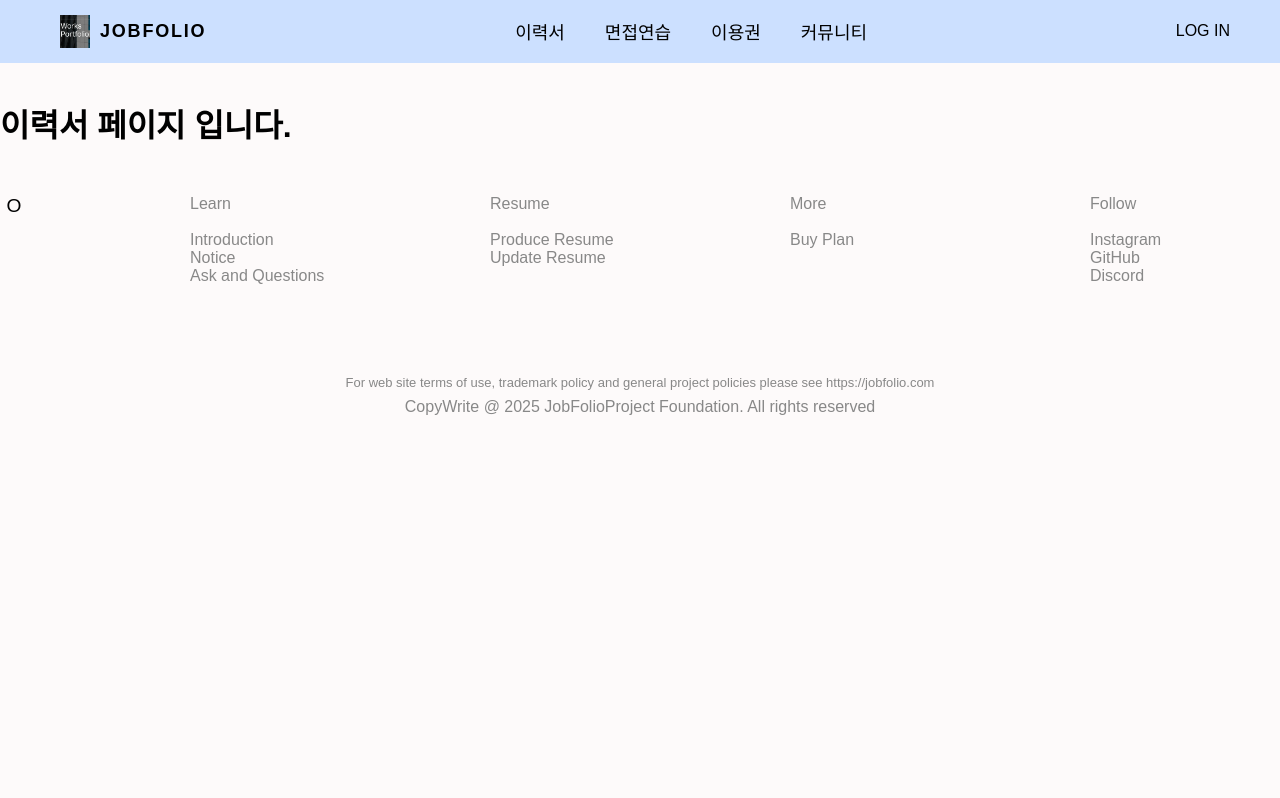
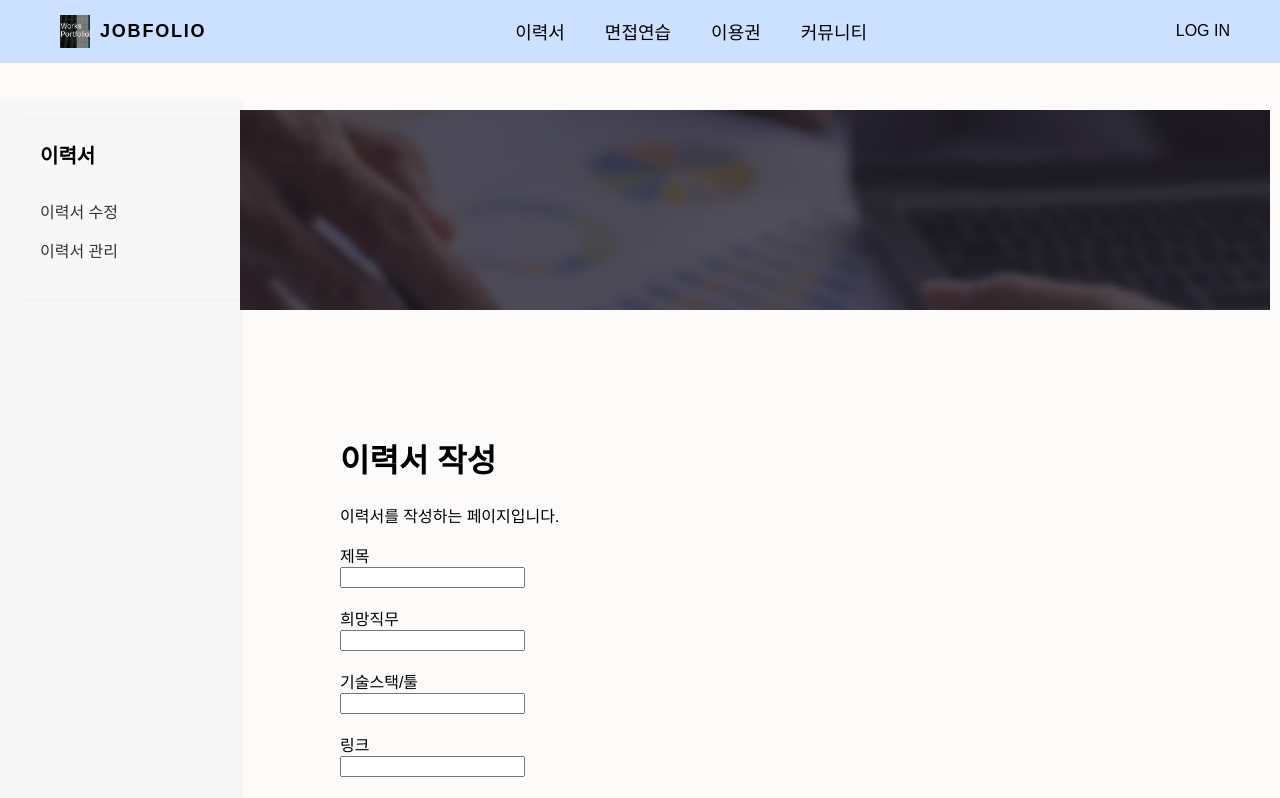
Before and after one commit to JobFolioProject/JobFolio, a React (Create React App) app in the folder react-project/: page /resume in a window 1280 px wide. Shown: the top 798 px of the page. Built offline with nearby package versions, Linux system fonts and the light colour scheme; the HTML template or start-up script is replaced by a standard one.

Commit message:
[2025-06-10]임수경--resume.jsx resume sidebar수정
이력서작성부분 수정했습니다. 사이드바도 생성했습니다.

```diff
--- a/react-project/src/components/resume/Resume.jsx
+++ b/react-project/src/components/resume/Resume.jsx
@@ -1,13 +1,94 @@
 import '../../css/resume/Resume.css';
+import ResumeSidebar from './ResumeSidebar';
+import React, { use, useState, useEffect} from 'react';
 
 const Resume = () => {
+    // 이력서 작성 페이지 컴포넌트
+    // 이력서 작성 폼을 포함하고 있으며, 사이드바를 사용하여 다른 이력서 관련 페이지로 이동할 수 있습니다.
+    const handleSubmit = (event) => {
+        event.preventDefault();
+        console.log('이력서 제출:', formData);
+        alert('이력서가 제출되었습니다.');
+    }
+
+    const [formData, setFormData] = useState({
+        title: '',
+        desired_position: '',
+        skill_tool: '',
+        link_url: '',
+        education: '',
+        experience: ''
+    });
+
+    const handleChange = (event) =>{
+        setFormData({
+            ...formData,
+            [event.target.name]: event.target.value
+        });
+    }
+
+
+    // useEffect(() => {
+    //     console.log('폼 데이터가 변경되었습니다:', formData);
+    // }, [formData]);
+
 
     return (
     <div className='resume'>
-        <h1>
-            이력서 페이지 입니다.
-        </h1>
-    </div>
+        <div className='resume-sidebar'>
+            <ResumeSidebar/>
+        </div>
+        <div className='resume-content'>
+            <div className="resume-banner">
+                <img src="/resources/img/banner.png" alt="Banner" />
+            </div>
+            {/* <div style={{ marginLeft: '200px', padding: '200px' }}> */}
+            <div className='resume-content-form' style={{ marginLeft: '0px', padding: '100px' }}>
+            <h1>이력서 작성</h1>
+            <p>
+                이력서를 작성하는 페이지입니다.
+                <br />
+            </p>
+           <form onSubmit={handleSubmit}>
+                    <label>
+                        <div><span>제목</span></div> {/* 제목을 div로 감싸고 */}
+                        <div><input type="text" name="title" onChange={handleChange} value={formData.title}/></div> {/* 인풋을 div로 감쌉니다 */}
+                    </label>
+                    <br /> {/* <br />은 이제 필요 없을 수 있습니다. 레이아웃에 따라 조절하세요. */}
+
+                    <label>
+                        <div><span>희망직무</span></div>
+                        <div><input type="email" name="desired_position" onChange={handleChange} value={formData.desired_position}/></div>
+                    </label>
+                    <br />
+
+                    {/* 나머지 부분도 동일하게 적용 */}
+                    <label>
+                        <div><span>기술스택/툴</span></div>
+                        <div><input type="text" name="skill_tool" onChange={handleChange} value={formData.skill_tool}/></div>
+                    </label>
+                    <br />
+                    <label>
+                        <div><span>링크</span></div>
+                        <div><input type="text" name="link_url" onChange={handleChange} value={formData.link_url}/></div>
+                    </label>
+                    <br />
+                    <label>
+                        <div><span>학력</span></div>
+                        <div><input type="text" name="education" onChange={handleChange} value={formData.education}/></div>
+                    </label>
+                    <br />
+                    <label>
+                        <div><span>경력</span> :</div>
+                        <div><textarea name="experience" rows="4" cols="50" onChange={handleChange} value={formData.experience}></textarea></div>
+                    </label>
+                    <br />
+                    <button type="submit" onClick={handleSubmit}>이력서 제출</button>
+                </form>
+            </div>
+            </div>
+        </div>
+
     );
 };
 
--- /dev/null
+++ b/react-project/src/components/resume/ResumeSidebar.jsx
@@ -0,0 +1,24 @@
+import React from 'react';
+import { Link, useLocation } from 'react-router-dom';
+import '../../css/resume/ResumeSidebar.css'; // 스타일 따로 작성
+
+
+const ResumeSidebar = () => {
+  const location = useLocation();
+
+  return (
+    <div className="resume-sidebar">
+      <div className="sidebar-title">이력서</div>
+      <ul className="sidebar-menu">
+        <li className={location.pathname === '/resume/edit' ? 'active' : ''}>
+          <Link to="/resume/edit">이력서 수정</Link>
+        </li>
+        <li className={location.pathname === '/resume/manage' ? 'active' : ''}>
+          <Link to="/resume/manage">이력서 관리</Link>
+        </li>
+      </ul>
+    </div>
+  );
+};
+
+export default ResumeSidebar;
--- a/react-project/src/css/resume/Resume.css
+++ b/react-project/src/css/resume/Resume.css
@@ -1,3 +1,33 @@
 .resume{
     margin-top: 100px;
+    display: flex;
 }
+
+.resume-content {
+  flex: 1;
+  padding: 10px;
+  padding-left: 0px;
+}
+
+
+.resume-banner img {
+  width: 100%;
+  height: 200px;
+  object-fit: cover;
+  position: relative;
+  z-index: 20;
+}
+
+.resume-banner h1 {
+  position: absolute;
+  top: 120px;
+  left: 10%;
+  transform: translate(-50%, -50%);
+  color: #ffffff;
+  font-size: 2.5rem;
+  font-weight: 900;
+}
+
+.resume-banner span {
+  margin-right: 20px;
+}
--- /dev/null
+++ b/react-project/src/css/resume/ResumeSidebar.css
@@ -0,0 +1,40 @@
+.resume-sidebar {
+  width: 200px;
+  /* height: 100vh; */
+  background-color: #f7f7f7;
+  padding: 20px;
+  box-shadow: 2px 0 5px rgba(0,0,0,0.05);
+  /* position: fixed; */
+  position: sticky;
+  /* left: 0; */
+  /* flex-shrink: 0; */
+  /* top: 250px; */
+  /* margin-top: 100px;  */
+  z-index: 10;
+
+}
+
+.sidebar-title {
+  font-size: 20px;
+  font-weight: bold;
+  margin-bottom: 30px;
+}
+
+.sidebar-menu {
+  list-style: none;
+  padding: 0;
+}
+
+.sidebar-menu li {
+  margin-bottom: 15px;
+}
+
+.sidebar-menu li a {
+  text-decoration: none;
+  color: #333;
+}
+
+.sidebar-menu li.active a {
+  color: #2c82f4;
+  font-weight: bold;
+}
```
Also changed, not shown: 1 other file (tests, documents, lock files or other folders).
